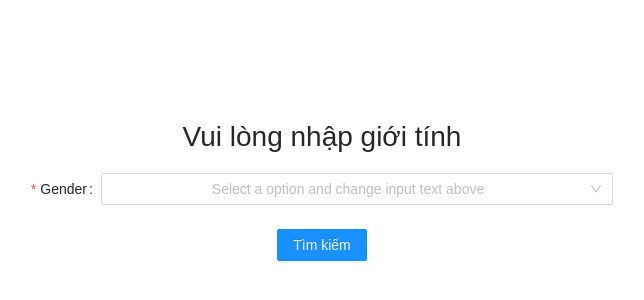
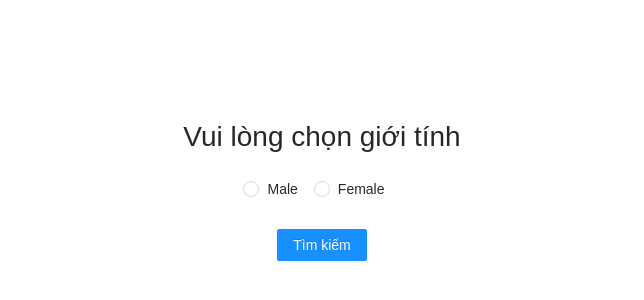
Before and after one commit to ducduc362/chat-app, a Next.js app: page /form in a window 1280 px wide. Shown: the part 200-500 px from the top of the page, without its empty margins (318-962 px from the left). Built offline with nearby package versions, Linux system fonts and the light colour scheme; no server answers.

Commit message:
fix css color

```diff
--- a/pages/form.tsx
+++ b/pages/form.tsx
@@ -1,5 +1,4 @@
-/* eslint-disable react/jsx-props-no-spreading */
-import { Form, Button, Select, message } from 'antd';
+import { Form, Button, Select, message, Radio } from 'antd';
 import 'antd/dist/antd.css';
 import { io } from 'socket.io-client';
 import { useRouter } from 'next/dist/client/router';
@@ -44,6 +43,7 @@ const Demo = () => {
     const [gioitinh, setGioitinh] = useState("");
 
     const onFinish = (values: { gender: string; }) => {
+
         const userID = window.localStorage.getItem('userID');
 
         window.localStorage.setItem('gender', values.gender);
@@ -118,23 +118,19 @@ const Demo = () => {
                             </>
                         ) : (
                             <>
-                                <h1>Vui lòng nhập giới tính</h1>
+                                <h1>Vui lòng chọn giới tính</h1>
                                 <Form.Item
                                     name="gender"
-                                    label="Gender"
                                     rules={[
                                         {
                                             required: true,
                                         },
                                     ]}
                                 >
-                                    <Select
-                                        placeholder="Select a option and change input text above"
-                                        allowClear
-                                    >
-                                        <Option value="male">male</Option>
-                                        <Option value="female">female</Option>
-                                    </Select>
+                                    <Radio.Group>
+                                        <Radio value="male">Male</Radio>
+                                        <Radio value="female">Female </Radio>
+                                    </Radio.Group>
                                 </Form.Item>
                                 <Form.Item >
                                     <Button type="primary" htmlType="submit">
--- a/styles/SignOut.module.css
+++ b/styles/SignOut.module.css
@@ -17,6 +17,7 @@
   z-index: 99;
   padding: 10px;
   box-sizing: border-box;
+  font-family: sans-serif;
 }
 
 .divbutton {
```
Also changed, not shown: pages/index.tsx (+6 -3 lines).
